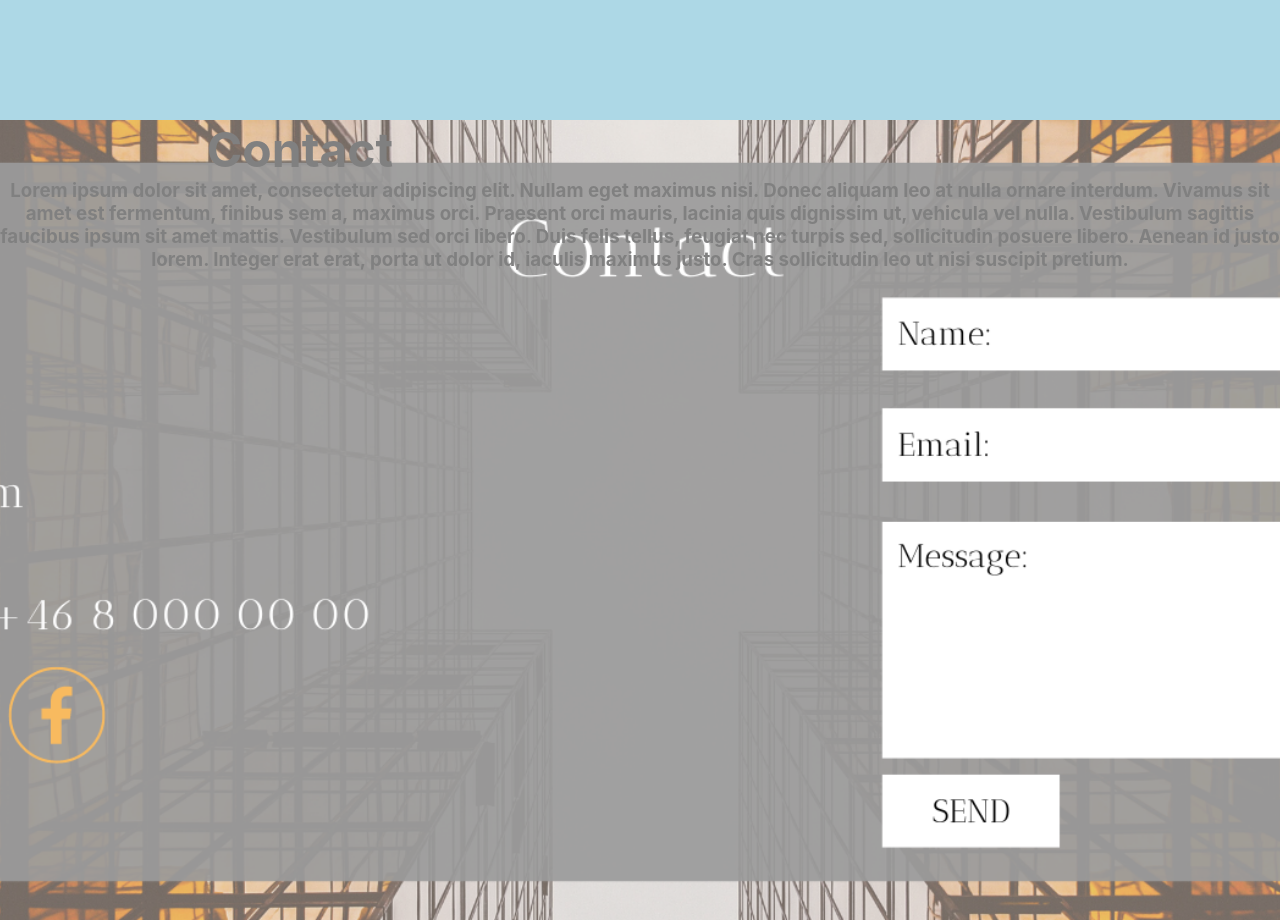
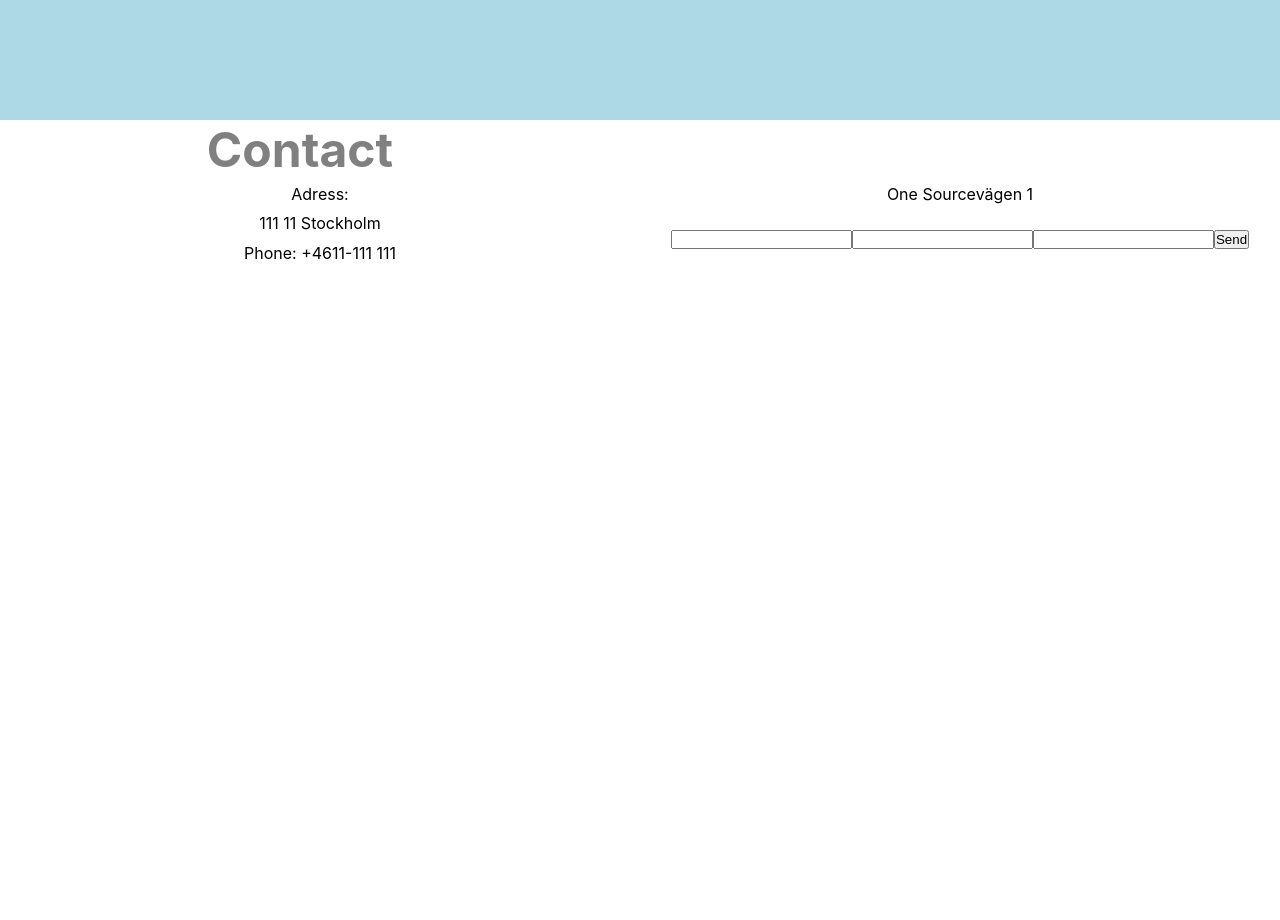
Before and after one commit to AnnaToll/one-source-fe, a React (Create React App) app: page / in a window 1280 px wide. Shown: the part 2280-3200 px from the top of the page. After the commit the page ends 2907 px from the top, so only its background shows below. Built offline with nearby package versions, Linux system fonts and the light colour scheme; no server answers.

Commit message:
Feature 006: Started contact-page

```diff
--- a/src/components/components.css
+++ b/src/components/components.css
@@ -99,30 +99,35 @@ h1 {
 
 /* Contact component */
 .contact-container {
-    background-image: url("/src/img/placeholder-contact.png");
-    background-position: center;
-    background-repeat: no-repeat;
-    background-size: cover;
-
+    display: grid;
+    grid-template-columns: repeat(2, 1fr);
+    grid-template-rows: repeat(7, 1fr);
     position: relative;
-    height: 100vh;
     width: 100vw;
     align-items: center;
     align-self: center;
     text-align: center;
+    margin-bottom: 300px;
 }
 
 .contact-container h1 {
     color: grey;
     text-align: center;
     font-size: 3rem;
+    grid-column-start: 1;
+    grid-column-end: 3;
+    grid-row-start: 1;
+    grid-row-end: 3;
     align-items: center;
     align-self: center;
     text-align: center;
 }
 
-.contact-container h3 {
-    color: grey;
+.contact-container form {
+    grid-column-start: 2;
+    grid-column-end: 3;
+    grid-row-start: 4;
+    grid-row-end: 6;
 
 }
 /* Login/Register component */
--- a/src/components/contact.js
+++ b/src/components/contact.js
@@ -1,18 +1,32 @@
 import './components.css';
+import { useState } from 'react';
+
 
 function Contact() {
+  const [name, setName] = useState('');
+  const [email, setEmail] = useState('');
+  const [message, setMessage] = useState('');
+
+  const handleSubmit = (e) => {
+    e.preventDefault();
+  };
   return (
     <section className="contact-container">
 
         <h1>Contact</h1>
 
-        <h3>
-        Lorem ipsum dolor sit amet, consectetur adipiscing elit. Nullam eget maximus nisi. Donec aliquam leo at nulla ornare interdum.
-        Vivamus sit amet est fermentum, finibus sem a, maximus orci. Praesent orci mauris, lacinia quis dignissim ut, vehicula vel nulla.
-        Vestibulum sagittis faucibus ipsum sit amet mattis. Vestibulum sed orci libero. Duis felis tellus, feugiat nec turpis sed,
-        sollicitudin posuere libero. Aenean id justo lorem. Integer erat erat, porta ut dolor id, iaculis maximus justo.
-        Cras sollicitudin leo ut nisi suscipit pretium.
-        </h3>
+
+        <p>Adress:</p>
+        <p>One Sourcevägen 1</p>
+        <p>111 11 Stockholm</p>
+        <p>Phone: +4611-111 111</p>
+
+        <form onSubmit={handleSubmit}>
+          <input type='text' onChange={ (e) => setName(e.target.value)} value={name}/>
+          <input type='email'onChange={ (e) => setEmail(e.target.value)} value={email}/>
+          <input type='text' onChange={ (e) => setMessage(e.target.value)} value={message}/>
+          <button>Send</button>
+        </form>
 
     </section>
   );
```
Also changed, not shown: 1 other file (tests, documents, lock files or other folders).
